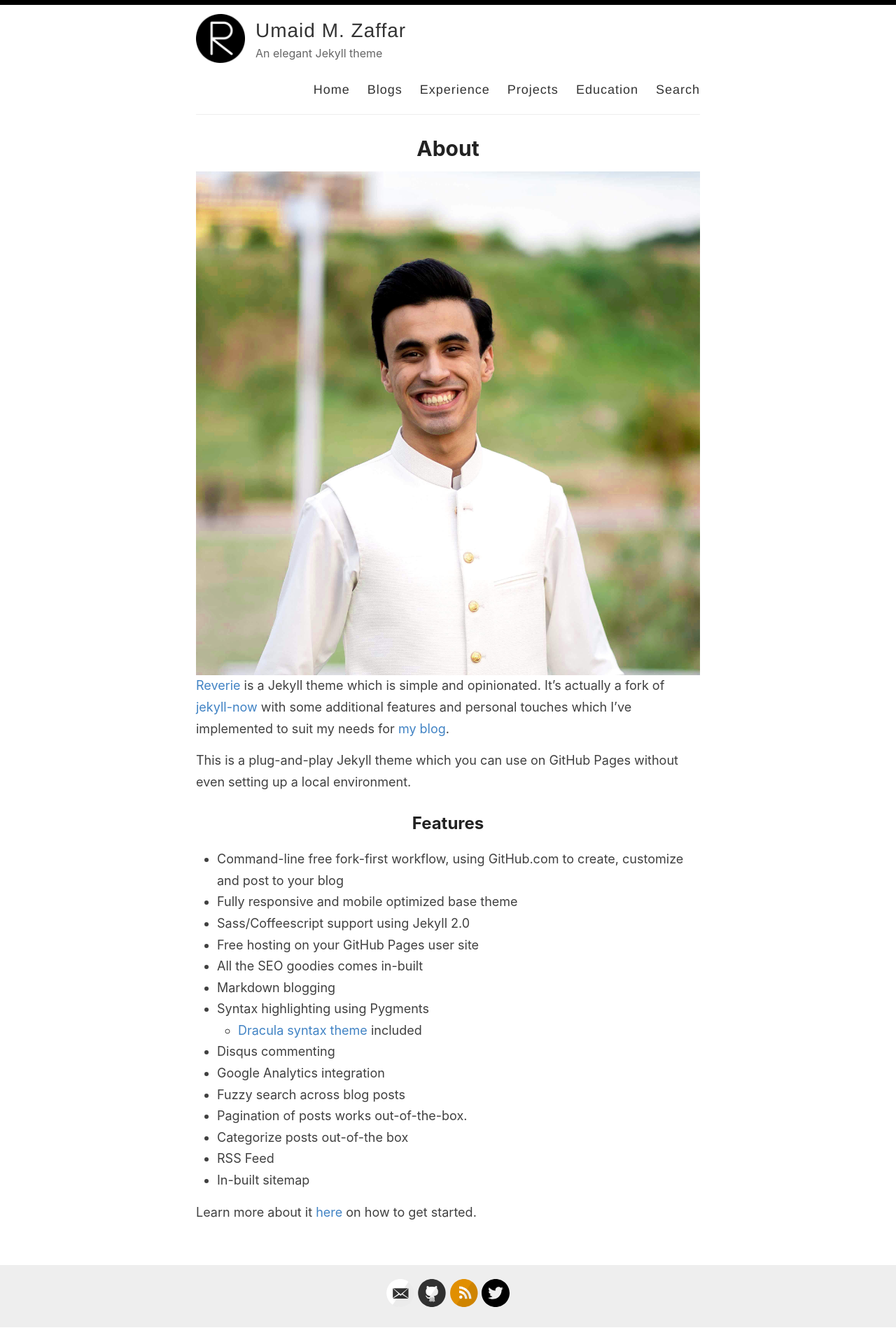
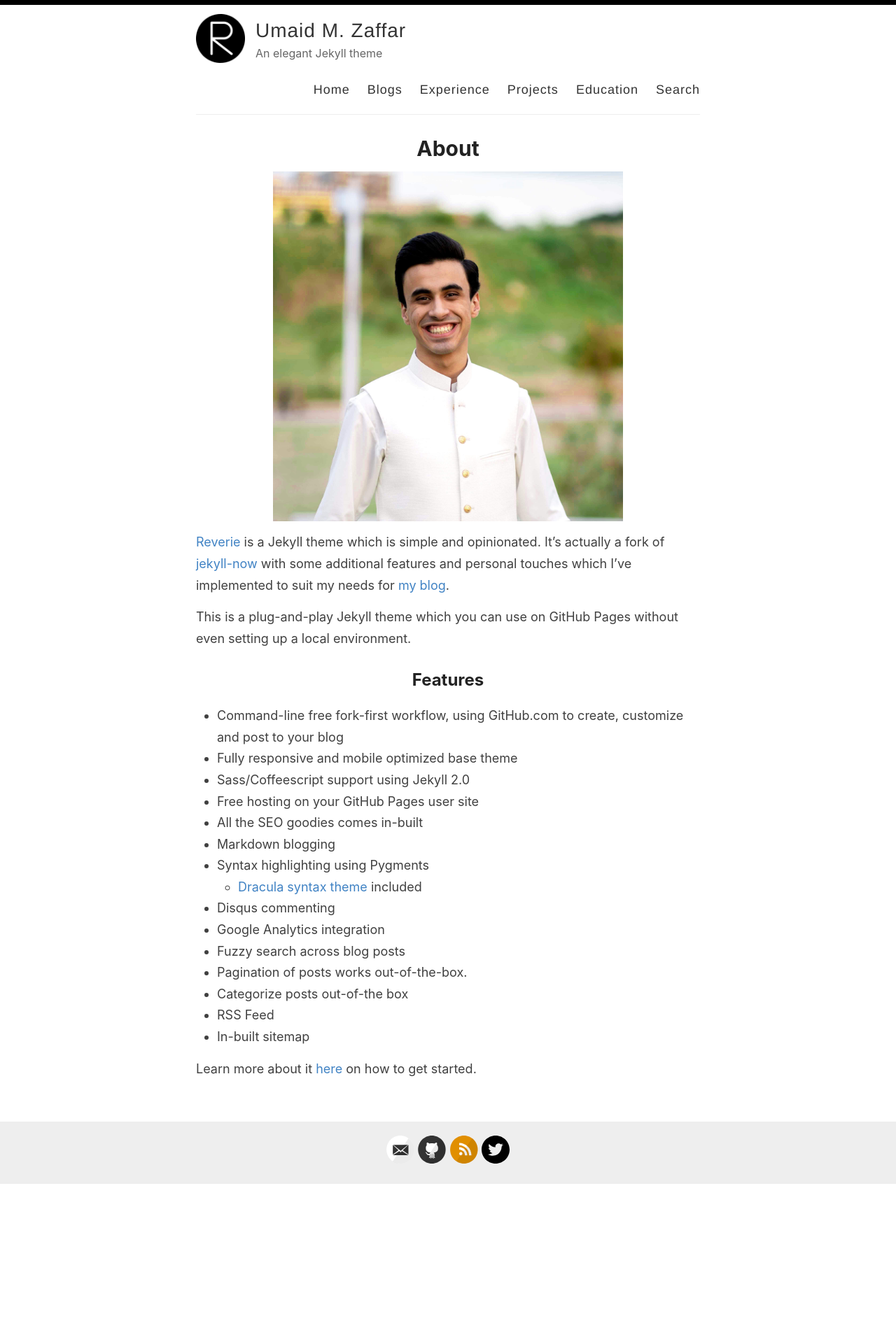
Before and after one commit to umaidmz/umaidmz.github.io, a Jekyll site: the page built from _pages/about.md, in a window 1280 px wide. Shown: the whole page at 70% size. Built offline with Jekyll 4.4.1, drawn with Linux system fonts in a browser that asks for light colours; after the commit the page ends 1693 px from its top, so only the background shows below that.

Commit message:
Added Image

```diff
--- a/_pages/about.md
+++ b/_pages/about.md
@@ -7,7 +7,9 @@ redirect_from:
 ---
 
 
-![Profile Pic](../images/profile_pic.jpg)
+<img src="../images/profile_pic.jpg" alt="drawing" width="500"/>
+
+
 [Reverie](https://github.com/amitmerchant1990/reverie) is a Jekyll theme which is simple and opinionated. It's actually a fork of [jekyll-now](https://github.com/barryclark/jekyll-now) with some additional features and personal touches which I've implemented to suit my needs for [my blog](https://www.amitmerchant.com).
 
 This is a plug-and-play Jekyll theme which you can use on GitHub Pages without even setting up a local environment.
```
